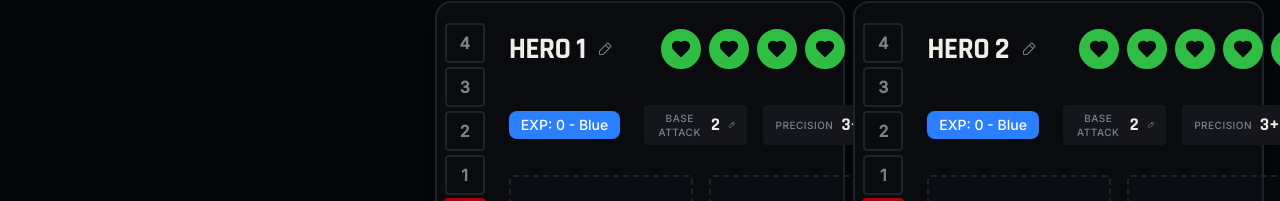
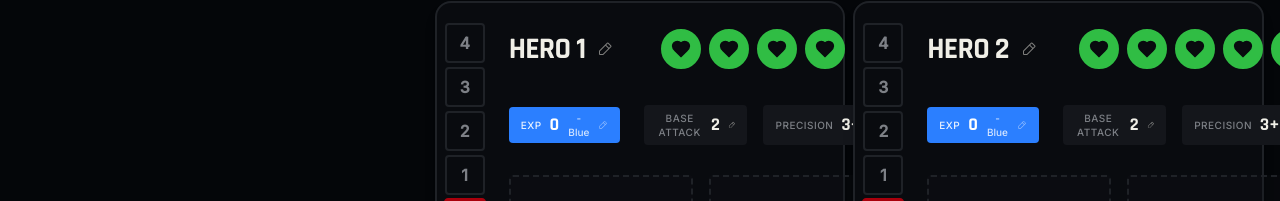
Before and after one commit to phenixita/marvel-zombies-hero, a React (Vite) app: page / in a window 1280 px wide. Both pictures are taken after a click on the button "Start Game". Shown: the part 120-321 px from the top of the page. Built offline with nearby package versions, Linux system fonts and the light colour scheme.

Commit message:
Editable lvl

```diff
--- a/src/components/HeroCard.tsx
+++ b/src/components/HeroCard.tsx
@@ -1,13 +1,12 @@
 import { HealthIndicator } from '@/components/HealthIndicator'
 import { HungerScale } from '@/components/HungerScale'
-import { Badge } from '@/components/ui/badge'
 import { Button } from '@/components/ui/button'
 import { Card } from '@/components/ui/card'
 import { Input } from '@/components/ui/input'
+import { useInlineEdit } from '@/hooks/useInlineEdit'
 import { Hero } from "@/lib/Hero"
+import { clampHealth, clampHunger, getLevelCategory, getLevelColor, isRavenous } from '@/lib/heroUtils'
 import { cn } from '@/lib/utils'
-import { getLevelColor, getLevelCategory, clampHealth, clampHunger, isRavenous } from '@/lib/heroUtils'
-import { useInlineEdit } from '@/hooks/useInlineEdit'
 import { PencilSimple } from '@phosphor-icons/react'
 import { TraitSlot } from './TraitSlot'
 
@@ -44,6 +43,16 @@ export function HeroCard({ hero, onUpdateHero, onEditTrait: onEditTrait, isActiv
     validator: (val) => {
       const parsed = parseInt(val)
       return !isNaN(parsed) && parsed >= 1 && parsed <= 6
+    },
+    parser: (val) => parseInt(val)
+  })
+
+  const levelEdit = useInlineEdit(hero.level, (value) => {
+    onUpdateHero({ ...hero, level: value })
+  }, {
+    validator: (val) => {
+      const parsed = parseInt(val)
+      return !isNaN(parsed) && parsed >= 0
     },
     parser: (val) => parseInt(val)
   })
@@ -126,9 +135,32 @@ export function HeroCard({ hero, onUpdateHero, onEditTrait: onEditTrait, isActiv
 
         {/* Column 2, Row 2: Stats (EXP, Base Attack, Precision) */}
         <div className="flex items-center gap-6">
-          <Badge className={cn('text-white border-0 text-sm px-3 py-1', getLevelColor(hero.level))}>
-            EXP: {hero.level} - {getLevelCategory(hero.level)}
-          </Badge>
+          {levelEdit.isEditing ? (
+            <Input
+              value={levelEdit.inputValue}
+              onChange={(e) => levelEdit.setInputValue(e.target.value)}
+              onBlur={levelEdit.saveEdit}
+              onKeyDown={levelEdit.handleKeyDown}
+              autoFocus
+              type="number"
+              min="0"
+              className="w-20 h-8 px-2 py-0 text-sm"
+            />
+          ) : (
+            <button
+              onClick={levelEdit.startEdit}
+              className={cn(
+                'group/level flex items-center gap-2 px-3 py-1 rounded font-medium transition-colors text-sm text-white border-0 cursor-pointer',
+                getLevelColor(hero.level),
+                'hover:brightness-110'
+              )}
+            >
+              <span className="uppercase text-[10px] tracking-wider opacity-90">EXP</span>
+              <span className="font-rajdhani font-bold text-lg">{hero.level}</span>
+              <span className="text-[10px] opacity-80">- {getLevelCategory(hero.level)}</span>
+              <PencilSimple className="w-3 h-3 opacity-50 group-hover/level:opacity-100 transition-opacity" />
+            </button>
+          )}
 
           <div className="flex items-center gap-4">
             {baseAttackEdit.isEditing ? (
```
